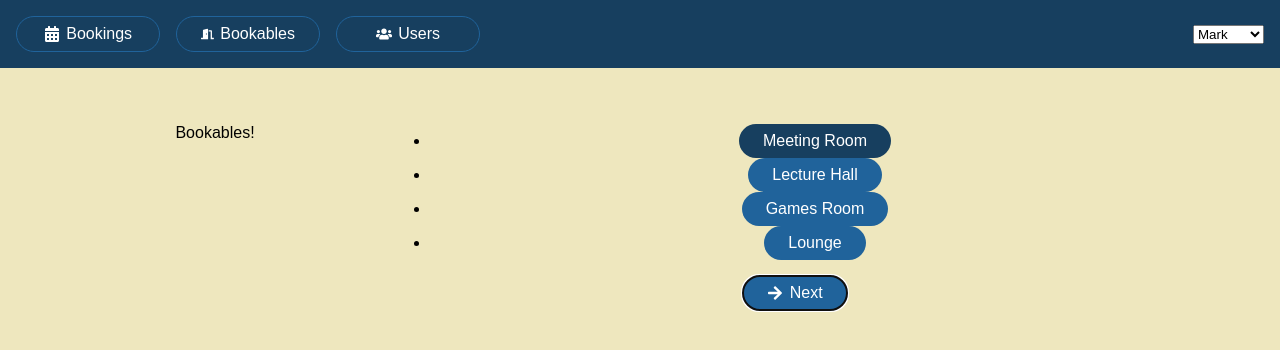
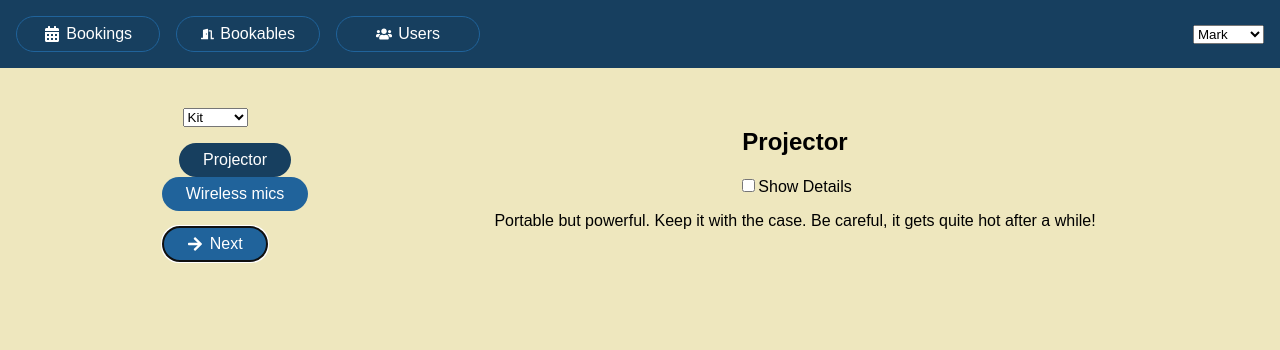
Before and after one commit to git-michelle/hooks-in-action, a React (Create React App) app: page /bookables in a window 1280 px wide. Shown: the top 350 px of the page. Built offline with nearby package versions, Linux system fonts and the light colour scheme.

Commit message:
completed useState chap

```diff
--- a/src/App.css
+++ b/src/App.css
@@ -112,3 +112,7 @@ main {
   grid-template-columns: 1fr 3fr;
   grid-column-gap: 40px;
 }
+
+ul li {
+  list-style-type: none;
+}
--- a/src/components/Bookables/BookablesList.js
+++ b/src/components/Bookables/BookablesList.js
@@ -1,19 +1,38 @@
-import React, { useState } from "react";
+import React, { useState, Fragment } from "react";
 import { bookables } from "../../static.json";
 import { FaArrowRight } from "react-icons/fa";
 
 const BookablesList = () => {
-  const group = "Rooms";
+  const [group, setGroup] = useState("Kit");
   const bookablesInGroup = bookables.filter((b) => b.group === group);
 
   const [bookableIndex, setBookableIndex] = useState(0);
+  const groups = [...new Set(bookables.map((b) => b.group))];
+
+  //assign currently selected bookable to its own var
+  const bookable = bookablesInGroup[bookableIndex];
+  const [hasDetails, setHasDetails] = useState(false);
 
   const nextBookable = () => {
     setBookableIndex((index) => (index + 1) % bookablesInGroup.length);
   };
 
   return (
+    <Fragment>
       <div>
+        <select
+          name=""
+          id=""
+          value={group}
+          onChange={(e) => setGroup(e.target.value)}
+        >
+          {groups.map((g) => (
+            <option key={g} value={g}>
+              {g}
+            </option>
+          ))}
+        </select>
+
         <ul className="bookables items-list-nav">
           {bookablesInGroup.map((bookable, index) => (
             <li key={bookable.id}>
@@ -32,6 +51,49 @@ const BookablesList = () => {
           </button>
         </p>
       </div>
+
+      {/* Show details if bookable has them  */}
+      {bookable && (
+        <div className="bookable-details">
+          <div className="item">
+            <div className="item-header">
+              <h2>{bookable.title}</h2>
+              <span className="controls">
+                <label htmlFor="">
+                  <input
+                    type="checkbox"
+                    checked={hasDetails}
+                    onChange={() => setHasDetails(!hasDetails)}
+                  />
+                  Show Details
+                </label>
+              </span>
+            </div>
+
+            <p>{bookable.notes}</p>
+
+            {/* Show details if user checks the box  */}
+            {hasDetails && (
+              <div className="item-details">
+                <h3>Availability</h3>
+                <div className="bookable-availability">
+                  <ul>
+                    {bookable.days.sort().map((d) => (
+                      <li key={d}>{bookable.days[d]}</li>
+                    ))}
+                  </ul>
+                  <ul>
+                    {bookable.sessions.map((s) => (
+                      <li key={s}>{bookable.sessions[s]}</li>
+                    ))}
+                  </ul>
+                </div>
+              </div>
+            )}
+          </div>
+        </div>
+      )}
+    </Fragment>
   );
 };
 
--- a/src/components/Bookables/BookablesPage.js
+++ b/src/components/Bookables/BookablesPage.js
@@ -4,7 +4,6 @@ import BookablesList from "./BookablesList";
 const BookablesPage = () => {
   return (
     <main className="bookables-page">
-      <p>Bookables!</p>
       <BookablesList />
     </main>
   );
--- a/src/components/Users/UsersList.js
+++ b/src/components/Users/UsersList.js
@@ -1,10 +1,12 @@
-import React, { useState } from "react";
+import React, { useState, Fragment } from "react";
 import { users } from "../../static.json";
 
 const UsersList = () => {
   const [userIndex, setUserIndex] = useState(null);
-  console.log(users);
+  const currentUser = users[userIndex];
+
   return (
+    <Fragment>
       <ul>
         {users.map((user, index) => (
           <li key={user.id}>
@@ -17,6 +19,12 @@ const UsersList = () => {
           </li>
         ))}
       </ul>
+      <div>
+        <h2>{currentUser.name}</h2>
+        <h3>{currentUser.title}</h3>
+        <p>{currentUser.notes}</p>
+      </div>
+    </Fragment>
   );
 };
 
--- a/src/components/Users/UsersPage.js
+++ b/src/components/Users/UsersPage.js
@@ -4,7 +4,6 @@ import UsersList from "./UsersList";
 const UsersPage = () => {
   return (
     <main className="users-page">
-      <p>Users page</p>
       <UsersList />
     </main>
   );
```
Lines whose indentation alone changed are shown as unchanged.
